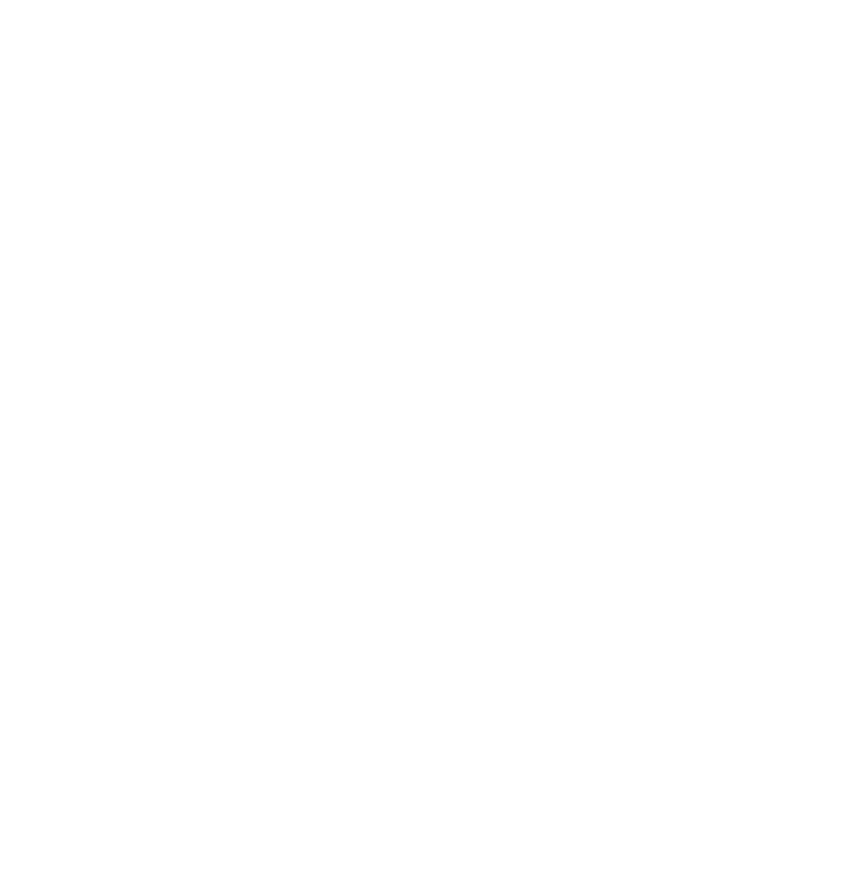
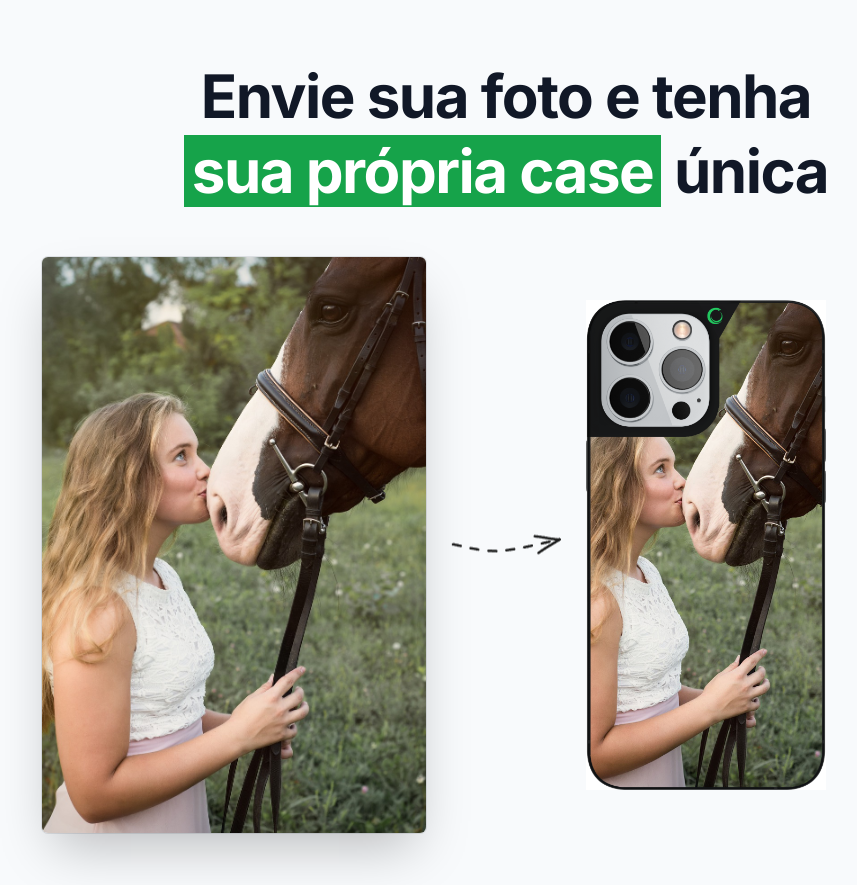
Before and after one commit to rpfigueiredo/nextjs-ecommerce-piccase, a Next.js app in the folder piccase/: page / in a window 1280 px wide. Shown: the part 2760-3645 px from the top of the page, without its empty margins (134-991 px from the left). Before the commit the page ends 2675 px from the top, so only its background shows below. Built offline with nearby package versions, Linux system fonts and the light colour scheme; no server answers.

Commit message:
Adiciona secao de envio de foto para capa personalizada

```diff
--- a/piccase/src/app/page.tsx
+++ b/piccase/src/app/page.tsx
@@ -2,8 +2,10 @@ import { Icons } from "@/components/Icons";
 import MaxWidthWrapper from "@/components/MaxWidthWrapper";
 import Phone from "@/components/Phone";
 import { Reviews } from "@/components/Reviews";
-import { Check, Star } from "lucide-react";
+import { buttonVariants } from "@/components/ui/button";
+import { ArrowRight, Check, Star } from "lucide-react";
 import Image from "next/image";
+import Link from "next/link";
 
 
 export default function Home() {
@@ -114,7 +116,7 @@ export default function Home() {
               </span>{' '}
               dizem
             </h2>
-            <img src='/snake-2.png' className='w-24 order-0 lg:order-2' />
+            <img src='/review.png' className='w-24 order-0 lg:order-2' />
           </div>
 
           <div className='mx-auto grid max-w-2xl grid-cols-1 px-4 lg:mx-0 lg:max-w-none lg:grid-cols-2 gap-y-16'>
@@ -164,9 +166,9 @@ export default function Home() {
                 <p>
                   "Normalmente, eu guardo meu celular junto com minhas chaves no bolso, e isso causou alguns arranhões bem pesados em todas as minhas últimas capas de celular. {' '}
                   <span className='p-0.5 bg-slate-800 text-white'>
-                  Parece como nova mesmo após cerca de seis meses de uso.
+                    Parece como nova mesmo após cerca de seis meses de uso.
                   </span>
-                  . Eu gosto muito dela."
+                  Eu gosto muito dela."
                 </p>
               </div>
               <div className='flex gap-4 mt-2'>
@@ -191,6 +193,70 @@ export default function Home() {
           <Reviews />
         </div>
       </section>
+
+      <section>
+        <MaxWidthWrapper className='py-24'>
+          <div className='mb-12 px-6 lg:px-8'>
+            <div className='mx-auto max-w-2xl sm:text-center'>
+              <h2 className='order-1 mt-2 tracking-tight text-center text-balance !leading-tight font-bold text-5xl md:text-6xl text-gray-900'>
+                 Envie sua foto e tenha{' '}
+                <span className='relative px-2 bg-green-600 text-white'>
+                  sua própria case
+                </span>{' '}
+                única
+              </h2>
+            </div>
+          </div>
+
+          <div className='mx-auto max-w-6xl px-6 lg:px-8'>
+            <div className='relative flex flex-col items-center md:grid grid-cols-2 gap-40'>
+              <img
+                src='/arrow.png'
+                className='absolute top-[25rem] md:top-1/2 -translate-y-1/2 z-10 left-1/2 -translate-x-1/2 rotate-90 md:rotate-0'
+              />
+
+              <div className='relative h-80 md:h-full w-full md:justify-self-end max-w-sm rounded-xl bg-gray-900/5 ring-inset ring-gray-900/10 lg:rounded-2xl'>
+                <img
+                  src='/horse.jpg'
+                  className='rounded-md object-cover bg-white shadow-2xl ring-1 ring-gray-900/10 h-full w-full'
+                />
+              </div>
+
+              <Phone className='w-60' imgSrc='/horse_phone.jpg' />
+            </div>
+          </div>
+          <ul className='mx-auto mt-12 max-w-prose sm:text-lg space-y-2 w-fit'>
+            <li className='w-fit'>
+              <Check className='h-5 w-5 text-green-600 inline mr-1.5' />
+              Material de silicone de alta qualidade
+            </li>
+            <li className='w-fit'>
+              <Check className='h-5 w-5 text-green-600 inline mr-1.5' />
+              Revestimento resistente a arranhões e impressões digitais
+            </li>
+            <li className='w-fit'>
+              <Check className='h-5 w-5 text-green-600 inline mr-1.5' />
+              Compatível com carregamento sem fio
+            </li>
+            <li className='w-fit'>
+              <Check className='h-5 w-5 text-green-600 inline mr-1.5' />
+              Garantia de impressão de 5 anos
+            </li>
+
+            <div className='flex justify-center'>
+              <Link
+                className={buttonVariants({
+                  size: 'lg',
+                  className: 'mx-auto mt-8',
+                })}
+                href='/configure/upload'>
+                Crie sua capa agora <ArrowRight className='h-4 w-4 ml-1.5' />
+              </Link>
+            </div>
+          </ul>
+
+        </MaxWidthWrapper>
+      </section>
     </div>
   )
 }
```
Also changed, not shown: piccase/public/review.png (added), piccase/src/components/Footer.tsx (added).
